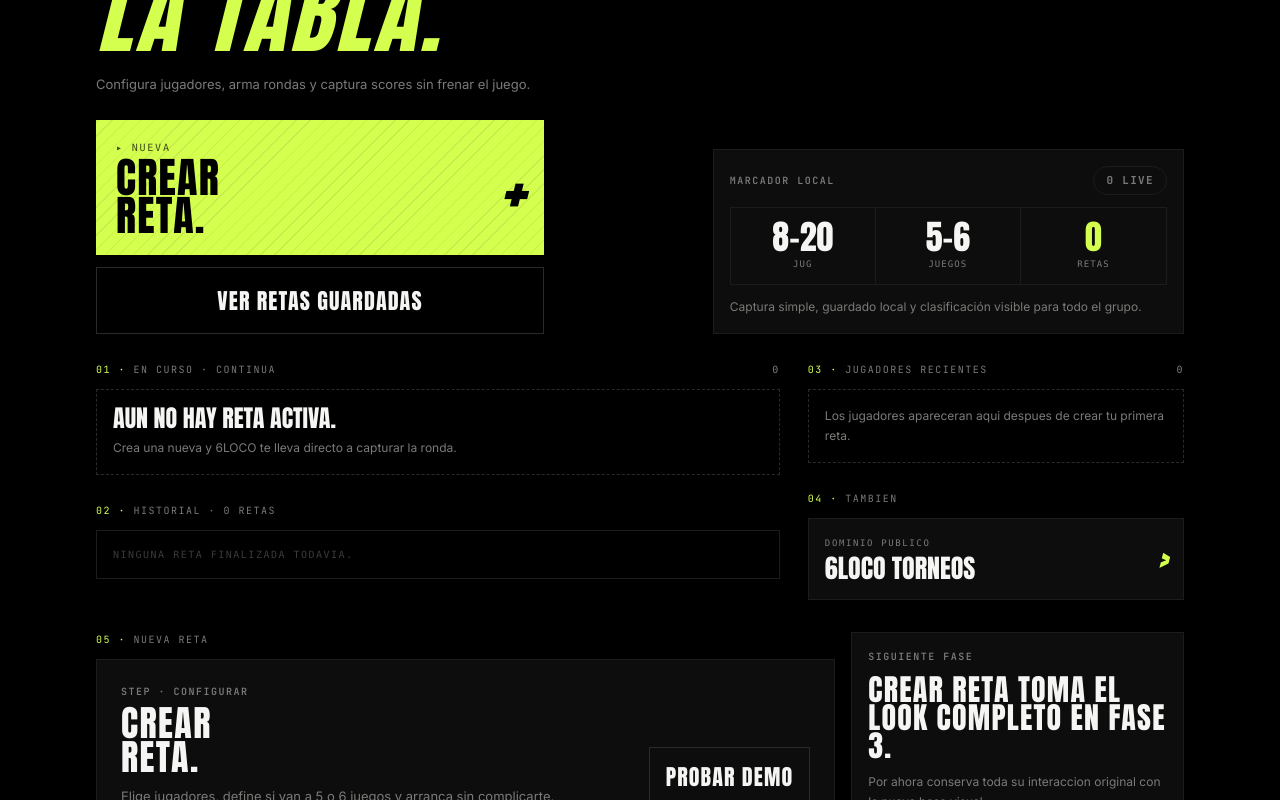
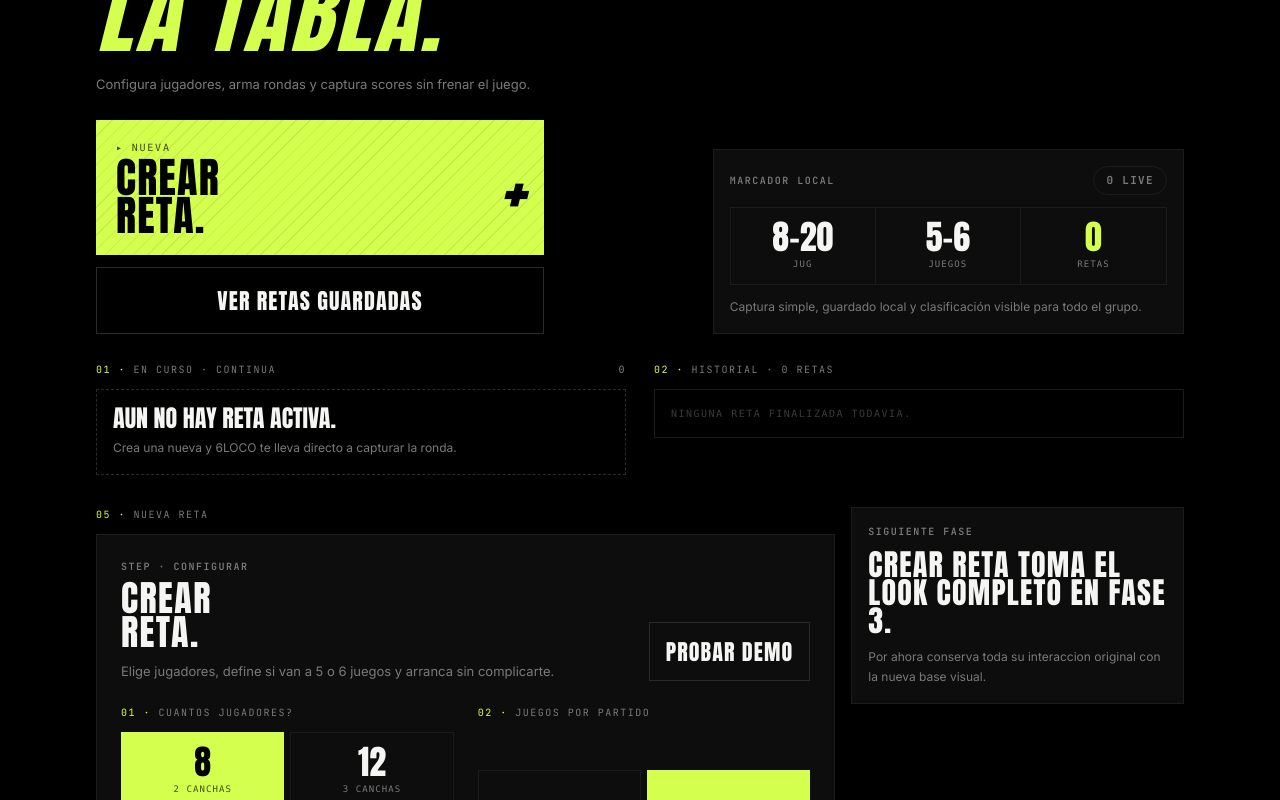
Before and after one commit to flowventas/retaspadel-redesign, a Next.js app: page / in a window 1280 px wide. Shown: the part 417-1217 px from the top of the page. Built offline with nearby package versions, Linux system fonts and the light colour scheme.

Commit message:
Remove extra home sections

```diff
--- a/components/tournament-app.tsx
+++ b/components/tournament-app.tsx
@@ -232,8 +232,8 @@ export default function TournamentApp() {
           </div>
         </header>
 
-        <section ref={savedSectionRef} className="mt-7 grid gap-7 lg:grid-cols-[minmax(0,1fr)_minmax(18rem,0.55fr)] lg:items-start">
-          <div className="grid gap-7">
+        <section ref={savedSectionRef} className="mt-7 grid gap-7">
+          <div className="grid gap-7 lg:grid-cols-2 lg:items-start">
             <section>
               <div className="mb-3 flex items-center justify-between gap-3">
                 <p className="s-section-label">
@@ -343,67 +343,6 @@ export default function TournamentApp() {
               )}
             </section>
           </div>
-
-          <aside className="grid gap-7">
-            <section>
-              <div className="mb-3 flex items-center justify-between gap-3">
-                <p className="s-section-label">
-                  <span>03 · </span>Jugadores recientes
-                </p>
-                <span className="font-mono text-[10px] uppercase tracking-[0.16em] text-[var(--s-mid)]">
-                  {store.savedPlayers.length}
-                </span>
-              </div>
-              {store.savedPlayers.length ? (
-                <div className="flex flex-wrap gap-2">
-                  {store.savedPlayers.slice(0, 12).map((name) => (
-                    <span
-                      key={name}
-                      className="inline-flex items-center gap-2 border border-[var(--s-line)] bg-[var(--s-surf)] py-1.5 pl-1.5 pr-3"
-                    >
-                      <span className="grid h-5 w-5 place-items-center rounded-full border border-[var(--s-line-hi)] bg-[var(--s-surf-2)] font-display text-[10px] text-[var(--s-text)]">
-                        {playerInitial(name)}
-                      </span>
-                      <span className="text-[12px] font-medium text-[var(--s-text)]">{name}</span>
-                    </span>
-                  ))}
-                  {store.savedPlayers.length > 12 ? (
-                    <span className="inline-flex items-center border border-dashed border-[var(--s-line-hi)] px-3 py-1.5 text-[11px] text-[var(--s-mid)]">
-                      + {store.savedPlayers.length - 12} mas
-                    </span>
-                  ) : null}
-                </div>
-              ) : (
-                <div className="border border-dashed border-[var(--s-line-hi)] p-4">
-                  <p className="text-[12px] leading-5 text-[var(--s-mid)]">
-                    Los jugadores apareceran aqui despues de crear tu primera reta.
-                  </p>
-                </div>
-              )}
-            </section>
-
-            <section>
-              <div className="mb-3">
-                <p className="s-section-label">
-                  <span>04 · </span>Tambien
-                </p>
-              </div>
-              <Link
-                href="/torneos"
-                className="flex items-center justify-between border border-[var(--s-line)] bg-[var(--s-surf)] p-4"
-              >
-                <span>
-                  <span className="block font-mono text-[9px] uppercase tracking-[0.18em] text-[var(--s-mid)]">
-                    Dominio publico
-                  </span>
-                  <span className="mt-1 block font-display text-[26px] uppercase leading-none text-[var(--s-text)]">
-                    6LOCO torneos
-                  </span>
-                </span>
-                <span className="font-display text-[32px] italic text-[var(--s-lime)]">›</span>
-              </Link>
-            </section>
-          </aside>
         </section>
 
         <section ref={formSectionRef} className="mt-8 grid gap-4 lg:grid-cols-[minmax(0,1fr)_minmax(18rem,0.45fr)] lg:items-start">
```
